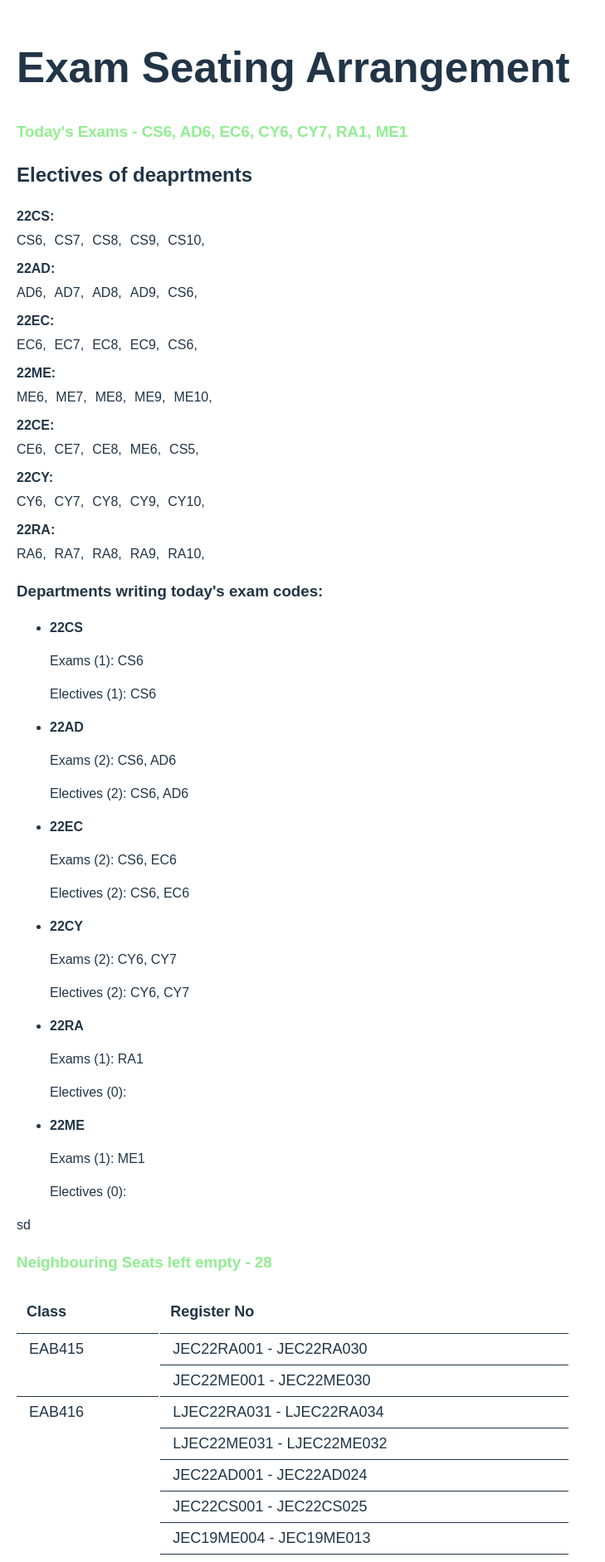
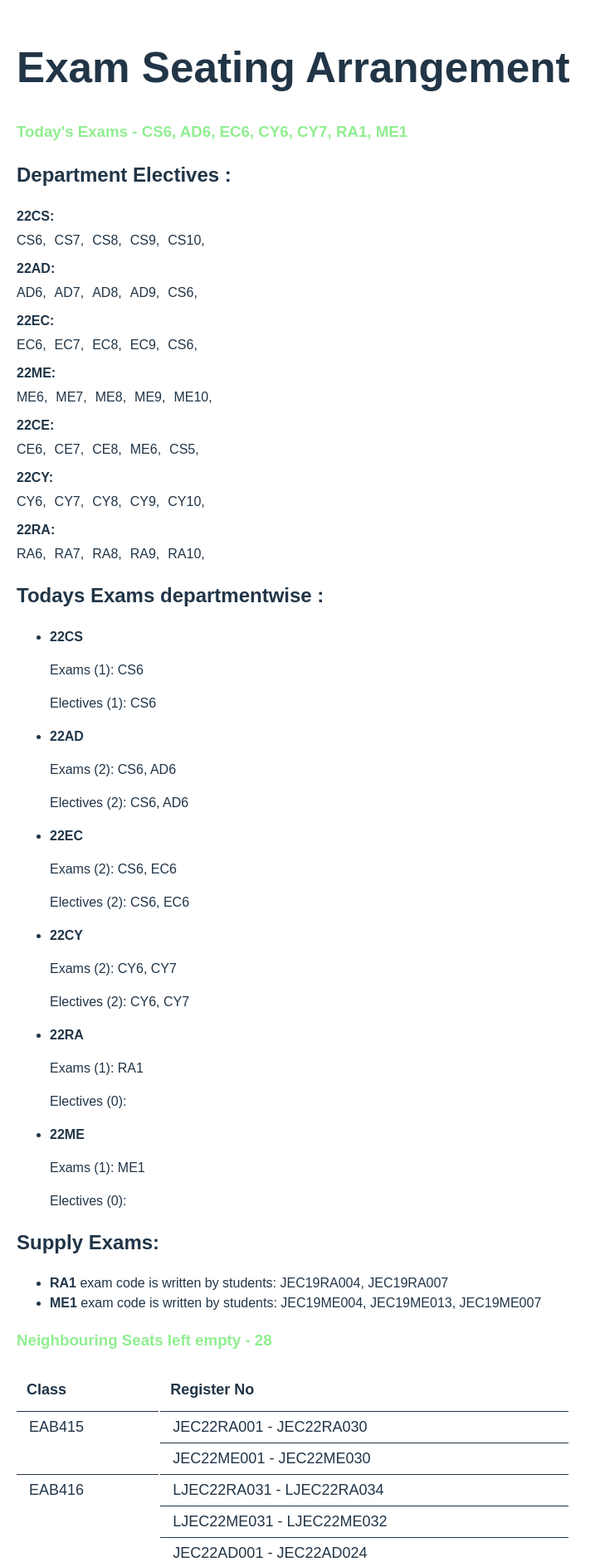
Before and after one commit to ada-rsh-s/exam-temp, a React (Vite) app: page / in a window 1280 px wide. Shown: the top 1883 px of the page at 83% size, without its empty margins (0-729 px from the left). Built offline with nearby package versions, Linux system fonts and the light colour scheme.

Commit message:
listed exam departmetnswise and supply

```diff
--- a/src/App.jsx
+++ b/src/App.jsx
@@ -373,7 +373,6 @@ const createItemPairs = (items) => {
   }
   return pairs;
 };
-
   const findDepartmentsDetails = (codes) => {
     const departmentDetails = {};
 
@@ -415,7 +414,7 @@ const App = () => {
         <h></h>
       </div>
       <div>
-        <h2>Electives of deaprtments</h2>
+        <h2>Department Electives :</h2>
         {Object.entries(electives).map(([branch, subjects]) => (
           <div key={branch} style={{ marginBottom: "10px" }}>
             <strong>{branch}:</strong>
@@ -428,7 +427,7 @@ const App = () => {
         ))}
       </div>
       <div>
-        <h3>Departments writing today's exam codes:</h3>
+        <h2>Todays Exams departmentwise :</h2>
         <ul>
           {Object.entries(departmentDetails).length > 0 ? (
             Object.entries(departmentDetails).map(
@@ -450,7 +449,21 @@ const App = () => {
             <li>No departments found</li>
           )}
         </ul>
-      </div>sd
+
+        <h2>Supply Exams:</h2>
+        <ul>
+          {Object.entries(sup).length > 0 ? (
+            Object.entries(sup).map(([examCode, students]) => (
+              <li key={examCode}>
+                <strong>{examCode}</strong> exam code is written by students:{" "}
+                {students.join(", ")}
+              </li>
+            ))
+          ) : (
+            <li>No supply exams found</li>
+          )}
+        </ul>
+      </div>
       <div>
         <h3 style={{ color: "lightgreen" }}>
           Neighbouring Seats left empty -{" "}
```
Lines whose indentation alone changed are shown as unchanged.
